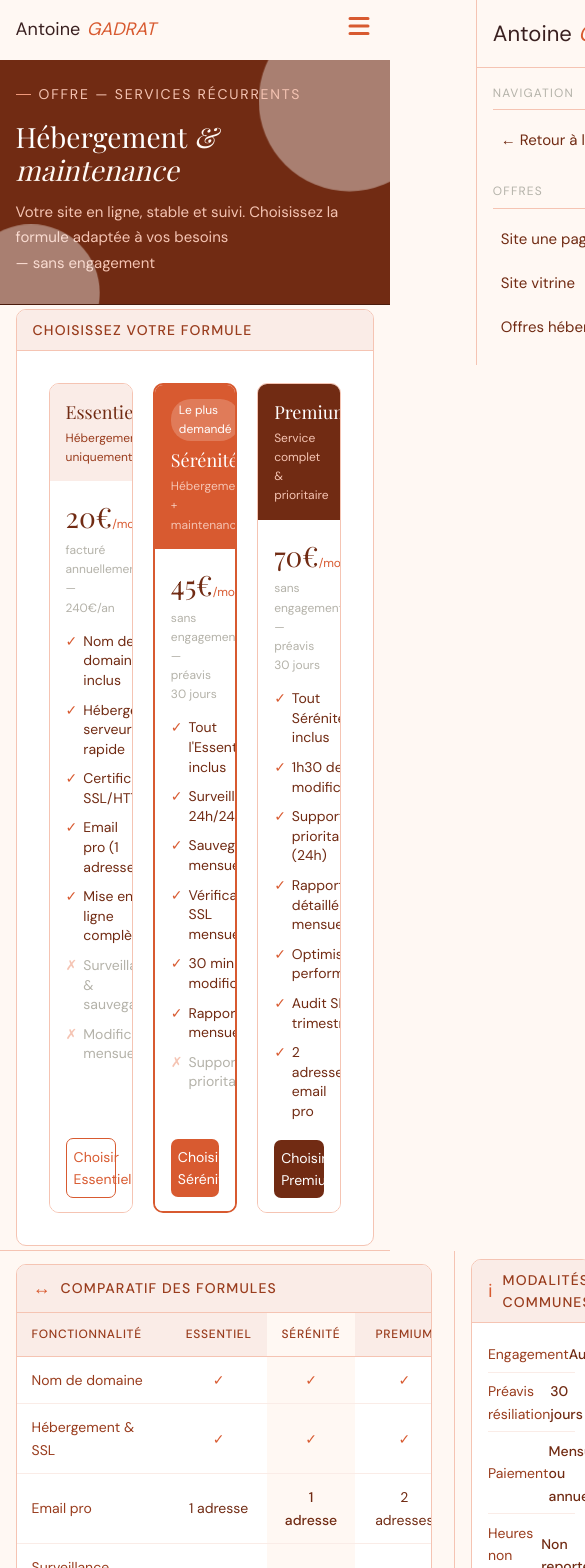
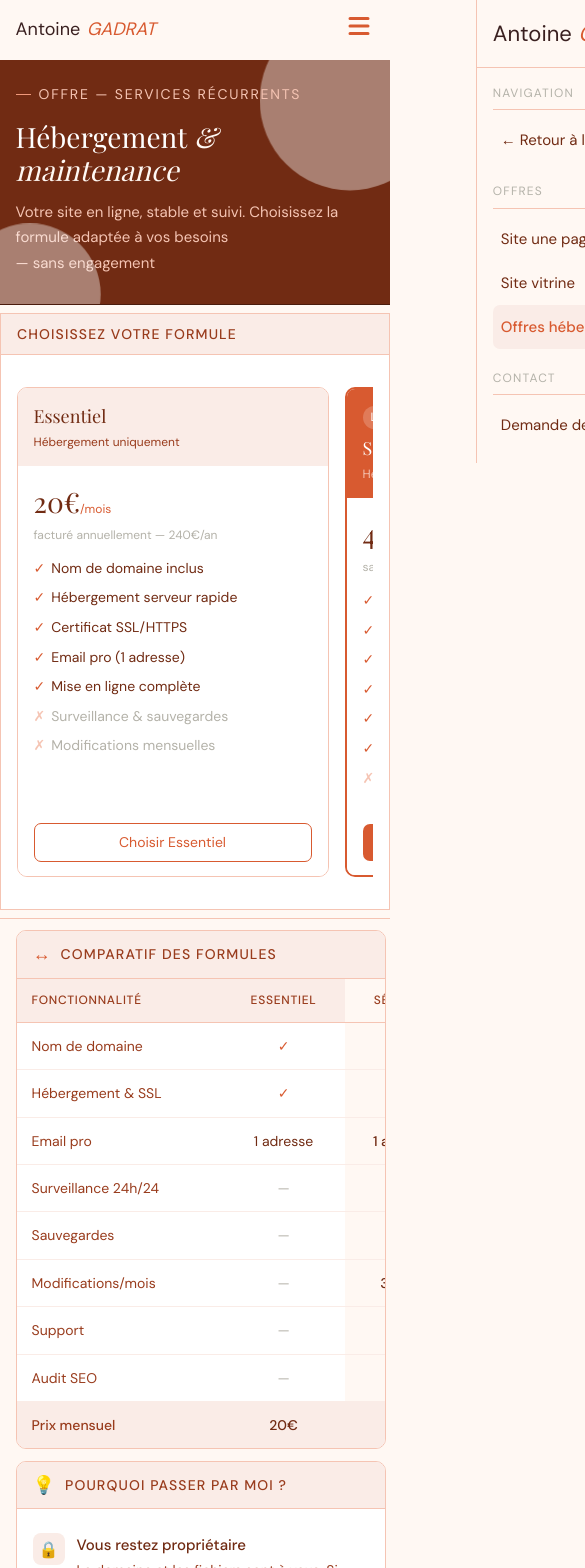
Before and after one commit to AntoineA4/My-Freelancer-Website, a React (Vite) app: page /offres/hebergement in a window 390 px wide. Shown: the top 1568 px of the page, 585 px wide, since content can reach past the window. Built offline with nearby package versions, Linux system fonts and the light colour scheme; a web font is replaced by a local one.

Commit message:
feat: add contact in the modal, responsive mobile for hebergement

```diff
--- a/src/App.jsx
+++ b/src/App.jsx
@@ -8,6 +8,7 @@ import Error from './pages/Error';
 import SiteVitrineOffre from './pages/Vitrine_offre';
 import Hebergement from './pages/Hebergement';
 import Footer from "./components/Footer";
+import ScrollToTop from './components/ScrollToTop';
 function App() {
   const location = useLocation();
 
@@ -21,6 +22,7 @@ function App() {
 
   return (
     <>
+      <ScrollToTop />
       {!isErrorPage && <Header />}
 
       <Routes>
--- a/src/components/Header.jsx
+++ b/src/components/Header.jsx
@@ -1,6 +1,6 @@
 import { useEffect, useState } from 'react'
 import { Link, useLocation } from 'react-router-dom'
-import { HiMenu, HiHome, HiExternalLink, HiChevronRight } from "react-icons/hi";
+import { HiMenu, HiHome, HiExternalLink, HiChevronRight, HiMail } from "react-icons/hi";
 import Modals from './Modals';
 import '../styles/components/Header.scss'
 
@@ -9,6 +9,8 @@ function Header() {
     const isHome = location.pathname === '/'
     const [scrolled, setScrolled] = useState(false)
     const [menuOpen, setMenuOpen] = useState(false)
+    const isActive = (path) => location.pathname === path
+
 
     useEffect(() => {
         const handleScroll = () => {
@@ -90,6 +92,13 @@ function Header() {
                                 </li>
                             </ul>
                         </div>
+                        <div className='drawer-section'>
+                            <p className='drawer-section-title'>Contact</p>
+                            <Link to='/contact' className='drawer-link'onClick={()=>setMenuOpen(false)}>
+                                <span>Demande de devis</span>
+                                <HiMail />
+                            </Link>
+                        </div>
                     </div>
                 ) : (
                     <div className='drawer-body'>
@@ -104,24 +113,31 @@ function Header() {
                             <p className='drawer-section-title'>Offres</p>
                             <ul>
                                 <li>
-                                    <Link to='/offres/site-une-page' className='drawer-link'onClick={()=>setMenuOpen(false)}>
+                                    <Link to='/offres/site-une-page' className={`drawer-link ${isActive('/offres/site-une-page') ? 'active' : ''}`} onClick={()=>setMenuOpen(false)}>
                                         <span>Site une page</span>
                                         <HiExternalLink />
                                     </Link>
                                 </li>
                                 <li>
-                                    <Link to='/offres/site-vitrine' className='drawer-link'onClick={()=>setMenuOpen(false)}>
+                                    <Link to='/offres/site-vitrine' className={`drawer-link ${isActive('/offres/site-vitrine') ? 'active' : ''}`} onClick={()=>setMenuOpen(false)}>
                                         <span>Site vitrine</span>
                                         <HiExternalLink />
                                     </Link>
                                 </li>
                                 <li>
-                                    <Link to='/offres/hebergement' className='drawer-link'onClick={()=>setMenuOpen(false)}>
+                                    <Link to='/offres/hebergement' className={`drawer-link ${isActive('/offres/hebergement') ? 'active' : ''}`} onClick={()=>setMenuOpen(false)}>
                                         <span>Offres hébergement</span>
                                         <HiExternalLink />
                                     </Link>
                                 </li>
                             </ul>
+                        </div>
+                        <div className='drawer-section'>
+                            <p className='drawer-section-title'>Contact</p>
+                            <Link to='/contact' className='drawer-link'onClick={()=>setMenuOpen(false)}>
+                                <span>Demande de devis</span>
+                                <HiMail />
+                            </Link>
                         </div>
                     </div>
                 )}
--- /dev/null
+++ b/src/components/ScrollToTop.jsx
@@ -0,0 +1,18 @@
+import { useLayoutEffect } from 'react';
+import { useLocation } from 'react-router-dom';
+
+function ScrollToTop() {
+    const { pathname } = useLocation();
+
+    useLayoutEffect(() => {
+        window.scrollTo({
+            top: 0,
+            left: 0,
+            behavior: 'instant'
+        });
+    }, [pathname]);
+
+    return null;
+}
+
+export default ScrollToTop;
--- a/src/styles/components/Home_page/Reassurance.scss
+++ b/src/styles/components/Home_page/Reassurance.scss
@@ -35,8 +35,11 @@
     .reassurance-section {
         .reassurance-flex {
             flex-wrap: wrap;
+            align-items: stretch;
             .reass-card {
                 padding: 0.8rem 1rem;
+                flex: 1 1 calc(50% - 4%);
+                box-sizing: border-box;
             }
             .reass-val{
                 font-size: $font-size-lg;
--- a/src/styles/components/Offre-Pages/Comparatifs.scss
+++ b/src/styles/components/Offre-Pages/Comparatifs.scss
@@ -48,3 +48,13 @@
   .cell-dash  { color: $color-text-muted; }
   .row-price td { font-weight: $font-medium; background: $color-bg-creme-alt; }
 }
+
+@include mobile {
+    .comparatif-body {
+        overflow-x: auto;
+        -webkit-overflow-scrolling: touch;
+    }
+    .comparatif-table {
+        min-width: 600px;
+    }
+}
--- a/src/styles/pages/Hebergement.scss
+++ b/src/styles/pages/Hebergement.scss
@@ -242,3 +242,42 @@
     width: 100%;
     margin: 3% 0% 5%;
 }
+
+@include mobile {
+    .hebergement-infos-section{
+        flex-direction: column;
+        .right-part{
+            width:100%;
+            margin: 0 4%;
+        }
+        .left-part{
+            border-right: none;
+            width: 100%;
+        }
+    }
+    .plans-section {
+        width: 100%;
+        margin: 2% 0;
+        border-radius: 0;
+    }
+    .plans-grid {
+        margin: 0 4% 0 4%;
+        gap: 16px;
+        display: flex;
+        justify-content: flex-start;
+        overflow-x: auto;           // ← scroll horizontal
+        scroll-snap-type: x mandatory; // ← snap sur chaque carte
+        -webkit-overflow-scrolling: touch; // ← scroll fluide sur iOS
+        scrollbar-width: none;      // ← cache la scrollbar sur Firefox
+
+        &::-webkit-scrollbar {
+            display: none;            // ← cache la scrollbar sur Chrome/Safari
+        }
+    }
+    .plan-card {
+        flex-shrink: 0;             // ← empêche les cartes de rétrécir
+        scroll-snap-align: start;   // ← aligne au snap point
+        width: 80vw;
+    }
+
+}
```
